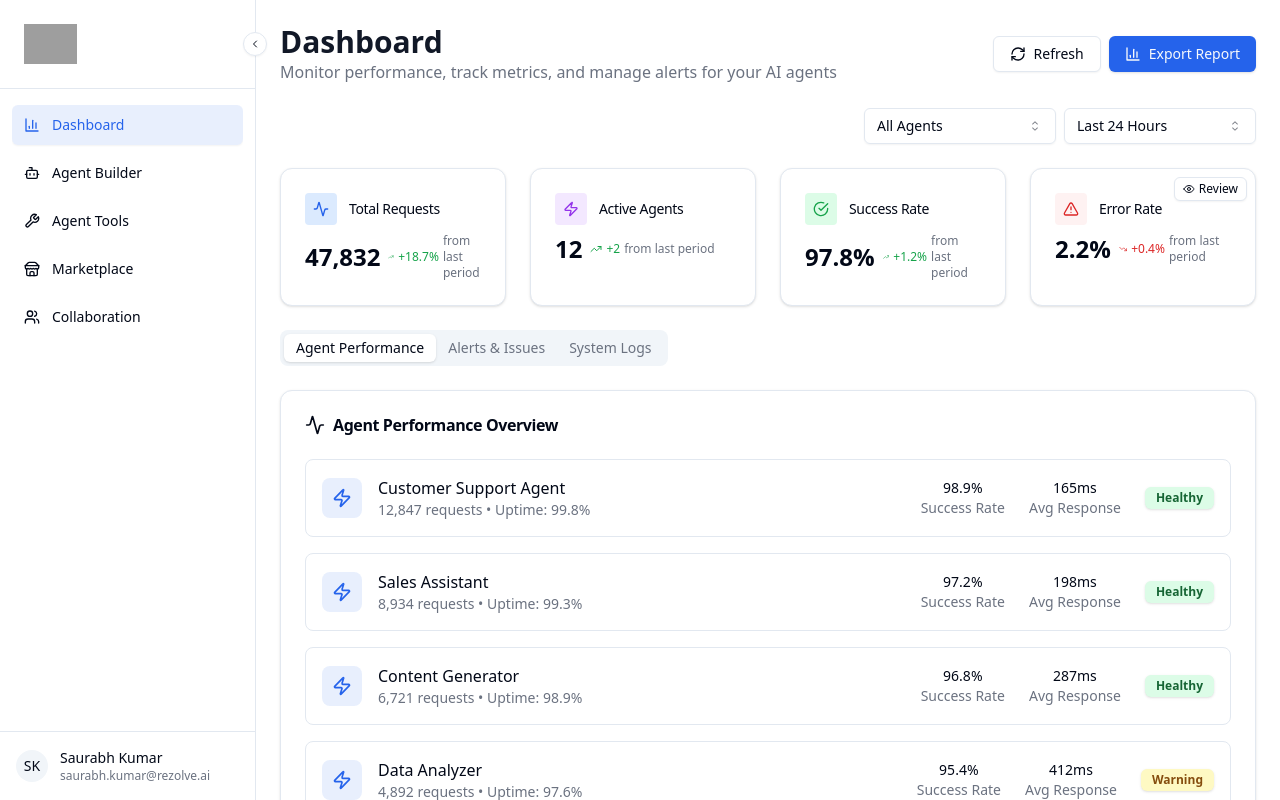
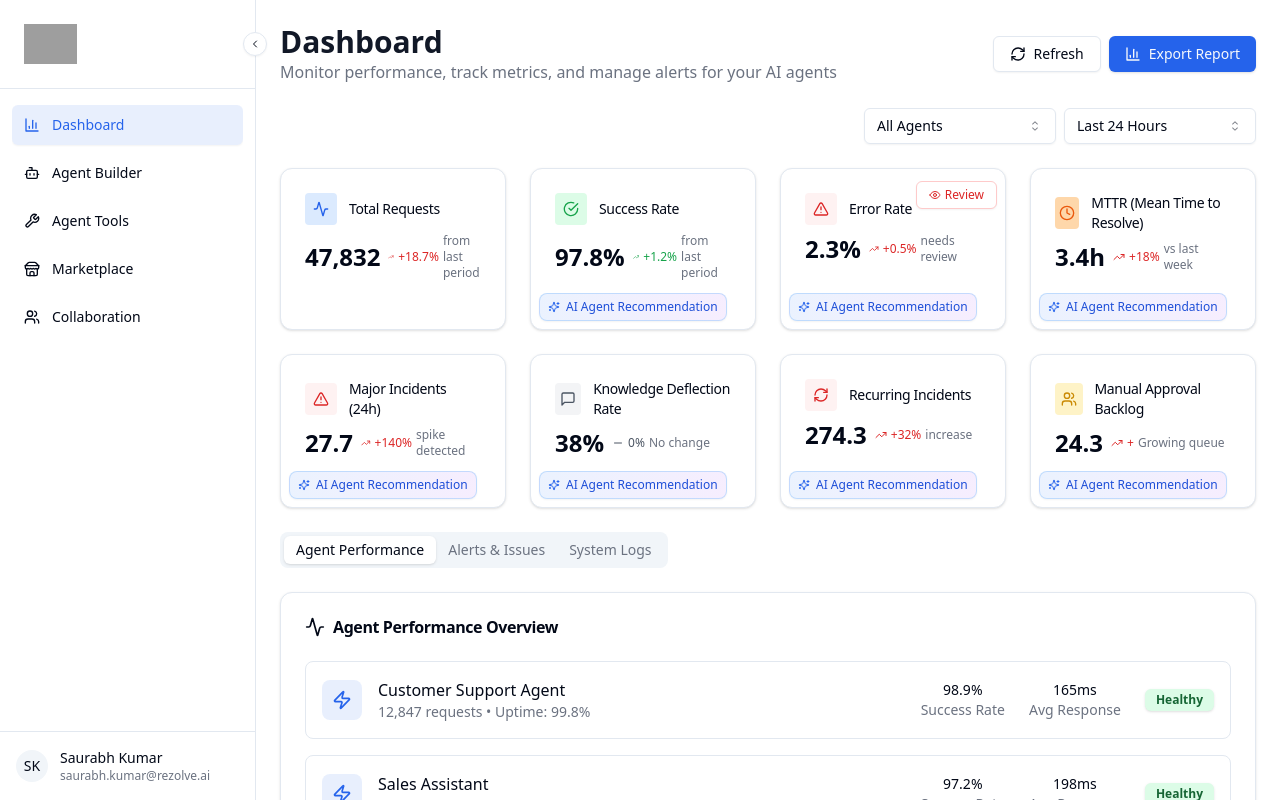
Before and after one commit to sudhanshu-jsh/Agentic-studio, a React (Vite) app: page / in a window 1280 px wide. Built offline with nearby package versions, Linux system fonts and the light colour scheme; grey boxes are pictures that could not be loaded.

Commit message:
agent studio v3

```diff
--- a/index.html
+++ b/index.html
@@ -9,6 +9,6 @@
   <body>
     <div id="root"></div>
     <script type="module" src="/src/main.tsx"></script>
-    <script src="https://api.tempo.build/proxy-asset?url=https://storage.googleapis.com/tempo-public-assets/error-handling.js"></script>
+    <!-- <script src="https://api.tempo.build/proxy-asset?url=https://storage.googleapis.com/tempo-public-assets/error-handling.js"></script> [deprecated] -->
   </body>
 </html>
--- a/src/components/Observability.tsx
+++ b/src/components/Observability.tsx
@@ -10,6 +10,11 @@ import {
   SelectTrigger,
   SelectValue,
 } from "@/components/ui/select";
+import {
+  Popover,
+  PopoverContent,
+  PopoverTrigger,
+} from "@/components/ui/popover";
 import {
   BarChart3,
   Activity,
@@ -24,6 +29,10 @@ import {
   RefreshCw,
   Filter,
   Eye,
+  Bot,
+  ArrowRight,
+  Minus,
+  Sparkles,
 } from "lucide-react";
 
 const Observability: React.FC = () => {
@@ -40,29 +49,110 @@ const Observability: React.FC = () => {
       color: "text-blue-600",
     },
     {
-      title: "Active Agents",
-      value: "12",
-      change: "+2",
-      trend: "up",
-      icon: Zap,
-      color: "text-purple-600",
-    },
-    {
       title: "Success Rate",
       value: "97.8%",
       change: "+1.2%",
       trend: "up",
       icon: CheckCircle,
       color: "text-green-600",
+      aiRecommendation: {
+        title: "Enable Change Risk Advisor Agent",
+        description:
+          "Enable Change Risk Advisor Agent to analyze blast radius. Could prevent 73% of failed changes based on pattern analysis.",
+        tags: ["Risk-assessment", "Approval"],
+      },
     },
     {
       title: "Error Rate",
-      value: "2.2%",
-      change: "+0.4%",
-      trend: "down",
+      value: "2.3%",
+      change: "+0.5%",
+      trend: "up",
       icon: AlertTriangle,
       color: "text-red-600",
-      showReview: true,
+      subtitle: "needs review",
+      hasReviewButton: true,
+      aiRecommendation: {
+        title: "Error Pattern Analyzer Agent",
+        description:
+          "Error Pattern Analyzer Agent detected recurring authentication failures. Implementing auto-retry logic could reduce error rate by 60%.",
+        tags: ["Error-reduction", "Auto-retry"],
+      },
+    },
+    {
+      title: "MTTR (Mean Time to Resolve)",
+      value: "3.4h",
+      change: "+18%",
+      trend: "up",
+      icon: Clock,
+      color: "text-orange-600",
+      subtitle: "vs last week",
+      aiRecommendation: {
+        title: "Deploy Intelligent Escalation Monitor Agent",
+        description:
+          "Deploy Intelligent Escalation Monitor Agent to predict escalations upto 2 hours earlier, potentially reducing MTTR by 35%.",
+        tags: ["Detection", "Prediction"],
+      },
+    },
+    {
+      title: "Major Incidents (24h)",
+      value: "27.7",
+      change: "+140%",
+      trend: "up",
+      icon: AlertTriangle,
+      color: "text-red-600",
+      subtitle: "spike detected",
+      aiRecommendation: {
+        title: "Activate Major Incident Swarmer Agent",
+        description:
+          "Activate Major Incident Swarmer Agent to auto-coordinate response teams. Past data shows 45% faster resolution with swarming.",
+        tags: ["Swarming", "Timeline"],
+      },
+    },
+
+    {
+      title: "Knowledge Deflection Rate",
+      value: "38%",
+      change: "0%",
+      trend: "neutral",
+      icon: MessageSquare,
+      color: "text-gray-600",
+      subtitle: "No change",
+      aiRecommendation: {
+        title: "Knowledge Articles Writer Agent",
+        description:
+          "Knowledge Articles Writer Agent identified 47 high-volume queries lacking documentation. Auto-drafting could boost deflection to 45%.",
+        tags: ["Low-deflection", "Auto-complete"],
+      },
+    },
+    {
+      title: "Recurring Incidents",
+      value: "274.3",
+      change: "+32%",
+      trend: "up",
+      icon: RefreshCw,
+      color: "text-red-600",
+      subtitle: "increase",
+      aiRecommendation: {
+        title: "Proactive Problem Manager Agent",
+        description:
+          "Proactive Problem Manager Agent detected 6 clusters affecting 180+ incidents. Suggested workarounds ready for deployment.",
+        tags: ["Clustering", "Workarounds"],
+      },
+    },
+    {
+      title: "Manual Approval Backlog",
+      value: "24.3",
+      change: "+",
+      trend: "up",
+      icon: Users,
+      color: "text-yellow-600",
+      subtitle: "Growing queue",
+      aiRecommendation: {
+        title: "Intelligent Change Approver Agent",
+        description:
+          "Intelligent Change Approver Agent can auto-approve 62 low-risk changes immediately, reducing backlog by 74%.",
+        tags: ["Auto-approve", "Risk-assessment"],
+      },
     },
   ];
 
@@ -256,13 +346,26 @@ const Observability: React.FC = () => {
       <div className="grid grid-cols-1 md:grid-cols-2 lg:grid-cols-4 gap-6">
         {metrics.map((metric, index) => {
           const Icon = metric.icon;
+          const getBackgroundColor = (color: string) => {
+            const colorMap: { [key: string]: string } = {
+              "text-blue-600": "#dbeafe",
+              "text-green-600": "#dcfce7",
+              "text-purple-600": "#f3e8ff",
+              "text-red-600": "#fef2f2",
+              "text-orange-600": "#fed7aa",
+              "text-yellow-600": "#fef3c7",
+              "text-gray-600": "#f3f4f6",
+            };
+            return colorMap[color] || "#f3f4f6";
+          };
+
           return (
             <Card key={index} className="relative">
               <CardHeader className="flex flex-row items-center space-y-0 pb-2">
                 <div
                   className={`w-8 h-8 rounded flex items-center justify-center mr-3`}
                   style={{
-                    backgroundColor: `${metric.color.replace("text-", "").replace("-600", "") === "blue" ? "#dbeafe" : metric.color.replace("text-", "").replace("-600", "") === "green" ? "#dcfce7" : metric.color.replace("text-", "").replace("-600", "") === "purple" ? "#f3e8ff" : "#fef2f2"}`,
+                    backgroundColor: getBackgroundColor(metric.color),
                   }}
                 >
                   <Icon className={`h-4 w-4 ${metric.color}`} />
@@ -271,43 +374,122 @@ const Observability: React.FC = () => {
                   {metric.title}
                 </CardTitle>
               </CardHeader>
-              <CardContent>
+              <CardContent
+                className={
+                  metric.title !== "Total Requests" &&
+                  metric.title !== "Active Agents"
+                    ? "pb-12"
+                    : ""
+                }
+              >
                 <div className="flex items-center justify-between">
                   <div className="flex items-center gap-2">
                     <div className="text-2xl font-bold">{metric.value}</div>
                     <div className="flex items-center text-xs">
                       {metric.trend === "up" ? (
-                        <TrendingUp className="h-3 w-3 text-green-600 mr-1" />
+                        <TrendingUp
+                          className={`h-3 w-3 mr-1 ${
+                            metric.title.includes("Success")
+                              ? "text-green-600"
+                              : "text-red-600"
+                          }`}
+                        />
+                      ) : metric.trend === "down" ? (
+                        <TrendingDown className="h-3 w-3 text-red-600 mr-1" />
                       ) : (
-                        <TrendingDown className="h-3 w-3 text-red-600 mr-1" />
+                        <Minus className="h-3 w-3 text-gray-600 mr-1" />
                       )}
                       <span
                         className={
                           metric.trend === "up"
-                            ? "text-green-600"
-                            : "text-red-600"
+                            ? metric.title.includes("Success")
+                              ? "text-green-600"
+                              : "text-red-600"
+                            : metric.trend === "down"
+                              ? "text-red-600"
+                              : "text-gray-600"
                         }
                       >
                         {metric.change}
                       </span>
                       <span className="text-muted-foreground ml-1">
-                        from last period
+                        {metric.subtitle || "from last period"}
                       </span>
                     </div>
                   </div>
                 </div>
-                {metric.showReview && (
-                  <div className="absolute top-2 right-2">
+
+                {/* Review Button for Error Rate */}
+                {metric.hasReviewButton && (
+                  <div className="absolute top-3 right-2">
                     <Button
                       variant="outline"
                       size="sm"
-                      className="h-6 px-2 text-xs"
+                      className="h-7 px-3 text-xs bg-white border-red-200 text-red-600 hover:bg-red-50 hover:border-red-300"
                     >
                       <Eye className="h-3 w-3 mr-1" />
                       Review
                     </Button>
                   </div>
                 )}
+
+                {/* AI Agent Recommendation Badge - Only show for specific metrics */}
+                {metric.title !== "Total Requests" &&
+                  metric.title !== "Active Agents" && (
+                    <div className="absolute bottom-2 left-2">
+                      <Popover>
+                        <PopoverTrigger asChild>
+                          <Button
+                            variant="ghost"
+                            size="sm"
+                            className="h-7 px-2 text-xs bg-gradient-to-r from-blue-500/10 to-purple-500/10 border border-blue-300/50 text-blue-700 hover:from-blue-500/20 hover:to-purple-500/20 hover:border-blue-400/70 shadow-sm transition-all duration-300 rounded-lg backdrop-blur-sm"
+                          >
+                            <Sparkles className="h-3 w-3 mr-1.5 text-blue-600" />
+                            <span className="font-medium">
+                              AI Agent Recommendation
+                            </span>
+                          </Button>
+                        </PopoverTrigger>
+                        <PopoverContent
+                          className="w-80 p-0 bg-white border border-gray-200 shadow-xl"
+                          side="bottom"
+                          align="start"
+                        >
+                          <div className="bg-gradient-to-br from-blue-50 to-purple-50 p-4 rounded-lg border border-blue-100">
+                            <div className="flex items-center gap-2 mb-3">
+                              <div className="w-8 h-8 bg-gradient-to-r from-blue-500 to-purple-600 rounded-full flex items-center justify-center">
+                                <Sparkles className="h-4 w-4 text-white" />
+                              </div>
+                              <span className="text-sm font-semibold text-blue-700 uppercase tracking-wide">
+                                AI AGENT RECOMMENDATION
+                              </span>
+                            </div>
+
+                            <h4 className="font-semibold text-gray-900 mb-2">
+                              {metric.aiRecommendation.title}
+                            </h4>
+
+                            <p className="text-sm text-gray-700 mb-3 leading-relaxed">
+                              {metric.aiRecommendation.description}
+                            </p>
+
+                            <div className="flex gap-2">
+                              {metric.aiRecommendation.tags.map(
+                                (tag, tagIndex) => (
+                                  <Badge
+                                    key={tagIndex}
+                                    className="bg-purple-100 text-purple-700 hover:bg-purple-200 text-xs px-2 py-1"
+                                  >
+                                    {tag}
+                                  </Badge>
+                                ),
+                              )}
+                            </div>
+                          </div>
+                        </PopoverContent>
+                      </Popover>
+                    </div>
+                  )}
               </CardContent>
             </Card>
           );
```
Also changed, not shown: src/App.tsx (+15 -0 lines), src/components/Collaboration.tsx (+62 -62 lines), src/components/builder/FlowCanvas.tsx (+28 -0 lines), vite.config.ts (+31 -1 lines), vercel.json, 1 other file (tests, documents, lock files or other folders).
